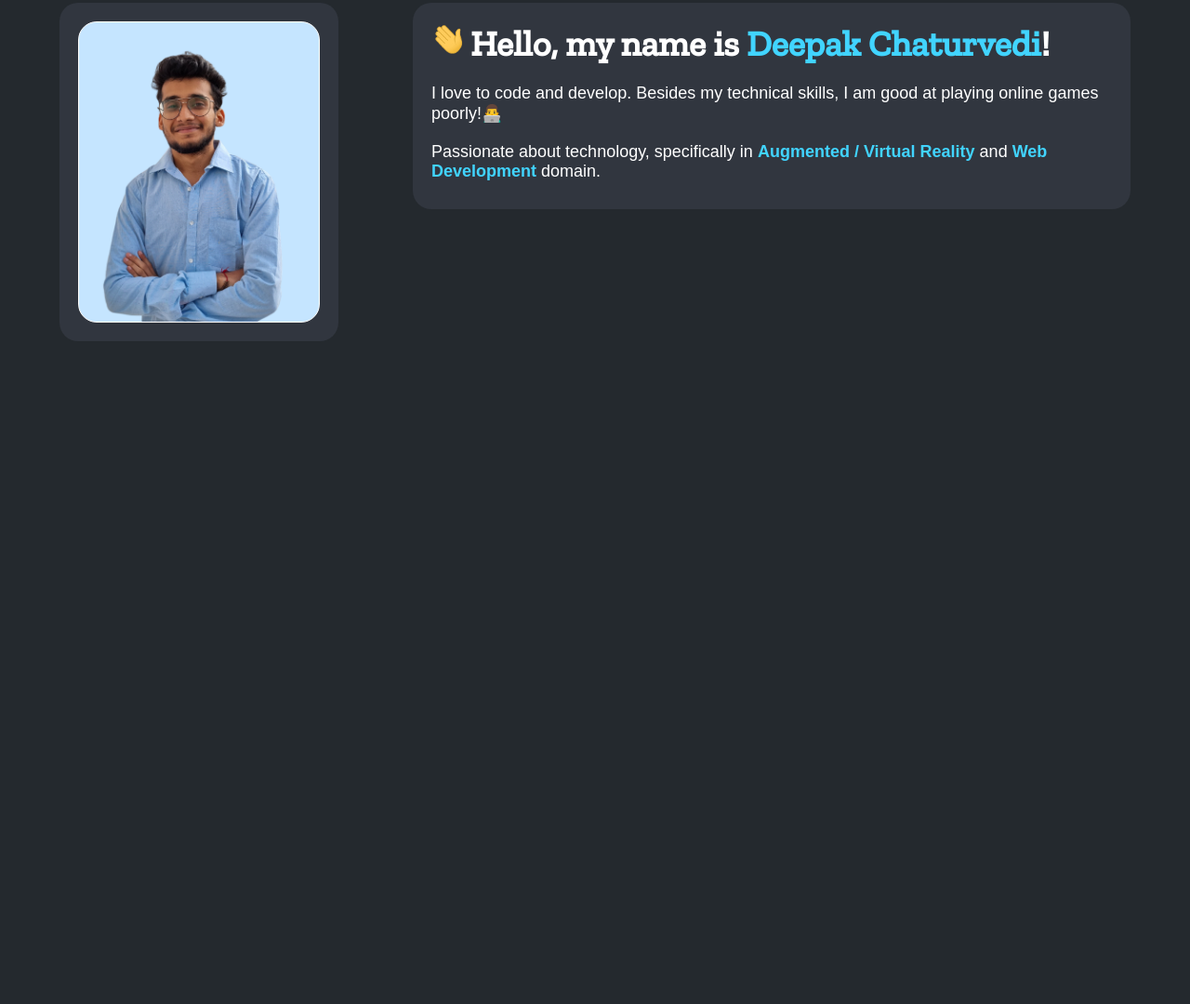
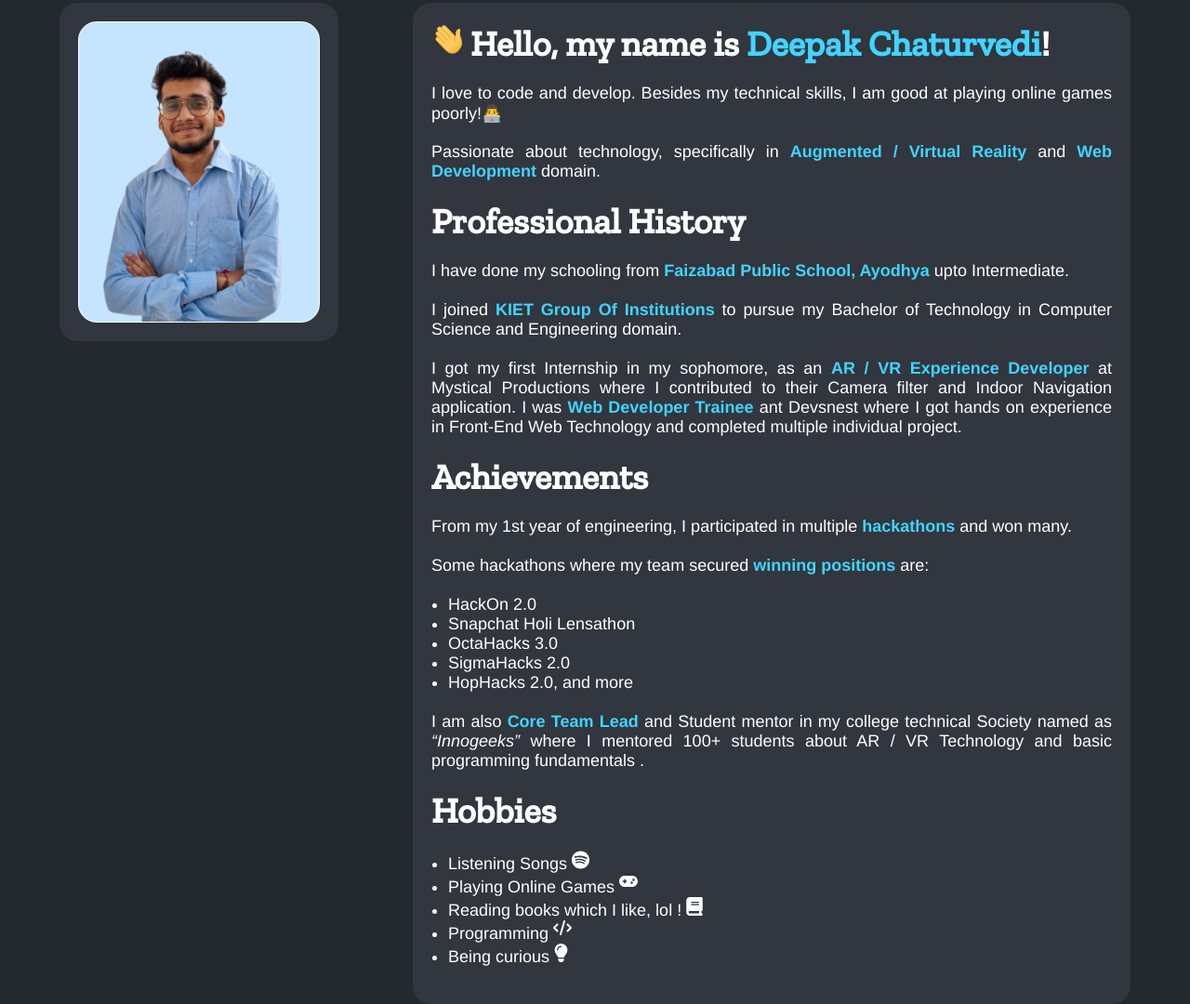
Before and after one commit to thedeepakchaturvedi/Portfolio, a plain HTML site: page index.html in a window 1280 px wide. Shown: the part 147-1227 px from the top of the page at 93% size. Before the commit the page ends 800 px from the top, so only its background shows below. Drawn offline with nearby package versions, Linux system fonts and the light colour scheme.

Commit message:
added icons and updated content

```diff
--- a/index.css
+++ b/index.css
@@ -28,6 +28,8 @@ nav .logo {
     margin-left: 40px;
     font-size: 30px;
     color: rgb(65 212 255);
+    /* background-color: yellow; */
+    width: 50%;
 }
 
 .links {
@@ -112,7 +114,6 @@ svg {
     border-radius: 20px;
     background-image: url("./imgs/deepak\ image.png");
     background-size: contain;
-    background-repeat: no-repeat;
 }
 
 .right-pane .hey {
@@ -134,11 +135,79 @@ svg {
 .content-intro, .content-subintro {
     padding: 10px 0;
     font-size: 18px;
-    font-family: Arial, Helvetica, sans-serif;
+    font-family: Helvetica, sans-serif;
     color: white;
+    text-align: justify;
 }
 
 .content-subintro span {
     font-weight: bold;
     color: rgb(65 212 255);
 }
+
+.right-pane .prof-head, .right-pane .ach-head, .right-pane .hob-head {
+    color: white;
+    font-family: 'Zilla Slab', serif;
+    font-weight: bold;
+    font-size: 38px;
+    margin: 10px 0;
+}
+
+.prof-content , .ach-content, .hob-content{
+    margin: 20px 0;
+    color: white;
+    font-family: Helvetica, sans-serif;
+    font-size: 18px;
+    text-align: justify;
+}
+
+.prof-content span, .ach-content span, .hob-content span {
+    color: rgb(65 212 255);
+    font-weight: bold;
+}
+
+.ach-content ul , .hob-content ul{
+    margin-left: 18px;
+}
+
+.ico {
+    width: 20px;
+    height: 20px;
+    cursor: pointer;
+    display: inline-block;
+    background-size: contain;
+}
+
+.spotify{
+    background: url("./icons/spotify.svg");
+    background-repeat: no-repeat;
+    background-size: contain;
+}
+.gaming{
+    background: url("./icons/gamepad-solid.svg");
+    background-repeat: no-repeat;
+    background-size: contain;
+}
+.book{
+    background: url("./icons/book-solid.svg");
+    background-repeat: no-repeat;
+    background-size: contain;
+}
+.coding {
+    background: url("./icons/code-solid.svg");
+    background-repeat: no-repeat;
+    background-size: contain;
+}
+.bulb {
+    background: url("./icons/lightbulb-solid.svg");
+    background-repeat: no-repeat;
+    background-size: contain;
+}
+.bulb:hover,.bulb:focus,
+.coding:hover,.coding:focus,
+.book:hover,.book:focus,
+.gaming:hover,.gaming:focus,
+.spotify:hover,.spotify:focus
+{
+  filter: invert(71%) sepia(96%) saturate(4274%) hue-rotate(83deg) brightness(126%) contrast(121%);
+}
--- a/index.html
+++ b/index.html
@@ -46,7 +46,42 @@
                     I love to code and develop. Besides my technical skills, I am good at playing online games poorly!👨‍💻
                 </div>
                 <div class="content-subintro">
-                    Passionate about technology, specifically in <span>Augmented / Virtual Reality</span> and <span>Web Development</span> domain.
+                    Passionate about technology, specifically in <span>Augmented / Virtual Reality</span>  and <span>Web Development</span> domain.
+                </div>
+                <h2 class="prof-head">Professional History</h2>
+                <p class="prof-content">
+                    I have done my schooling from <span>Faizabad Public School, Ayodhya</span> upto Intermediate.
+                    <br><br>
+                    I joined <span>KIET Group Of Institutions</span> to pursue my Bachelor of Technology in Computer Science and Engineering domain.
+                    <br><br>
+                    I got my first Internship in my sophomore, as an <span>AR / VR Experience Developer</span> at Mystical Productions where I contributed to their Camera filter and Indoor Navigation application.
+                    I was <span>Web Developer Trainee</span> ant Devsnest where I got hands on experience in Front-End Web Technology and completed multiple individual project.
+                </p>
+                <h2 class="ach-head">Achievements</h2>
+                <div class="ach-content">
+                    From my 1st year of engineering, I participated in multiple <span>hackathons</span> and won many.
+                    <br><br>
+                    Some hackathons	where my team secured <span>winning positions</span> are:
+                    <br><br>
+                    <ul>
+                        <li>HackOn 2.0</li>
+                        <li>Snapchat Holi Lensathon</li>
+                        <li>OctaHacks 3.0</li>
+                        <li>SigmaHacks 2.0</li>
+                        <li>HopHacks 2.0, and more</li>
+                        <br>
+                    </ul>
+                    I am also <span>Core Team Lead</span> and Student mentor in my college technical Society named as <em>“Innogeeks”</em> where I mentored 100+ students about AR / VR Technology and basic programming fundamentals	.
+                </div>
+                <h2 class="hob-head">Hobbies</h2>
+                <div class="hob-content">
+                    <ul>
+                        <li>Listening Songs <div class="ico spotify"></div></li>
+                        <li>Playing Online Games <div class="ico gaming"></div></li>
+                        <li>Reading books which I like, lol ! <div class="ico book"></div></li>
+                        <li>Programming <div class="ico coding"></div></li>
+                        <li>Being curious <div class="ico bulb"></div></li>
+                    </ul>
                 </div>
             </div>
         </div>
```
Also changed, not shown: icons/book-solid.svg (added), icons/code-solid.svg (added), icons/gamepad-solid.svg (added), icons/lightbulb-solid.svg (added), icons/spotify.svg (added).
